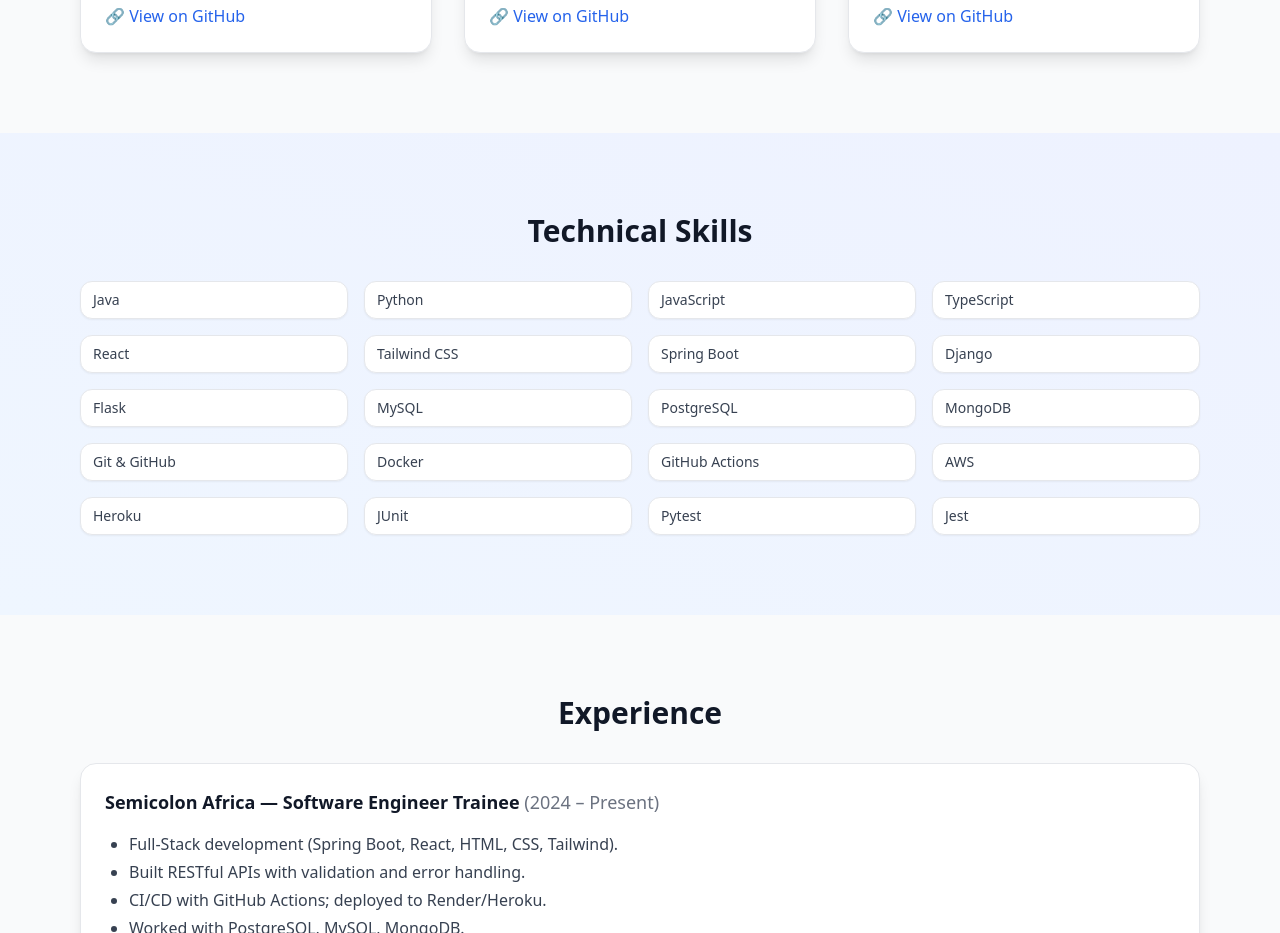
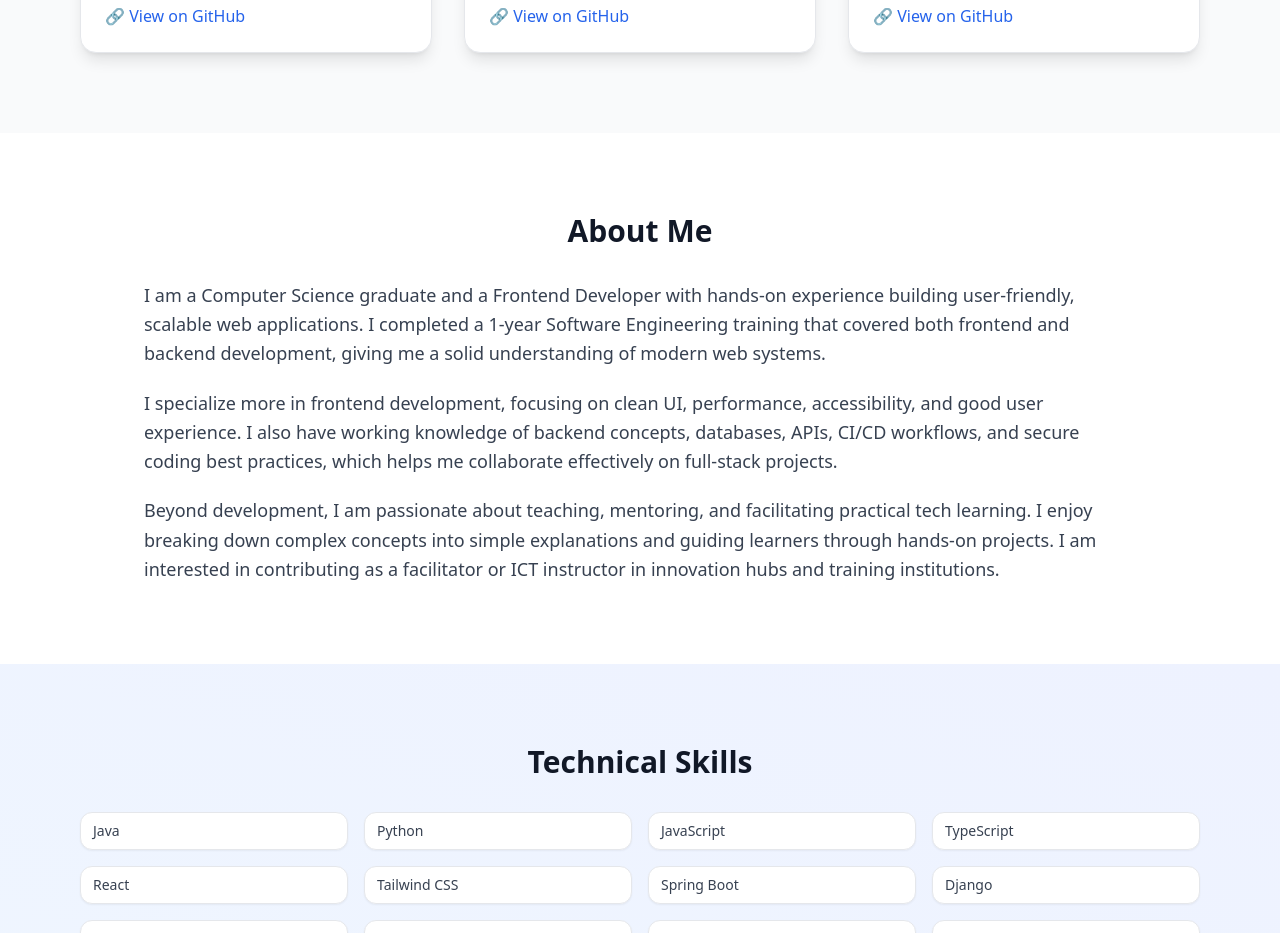
Before and after one commit to Aduagba90/my-portfolio, a React (Create React App) app: page / in a window 1280 px wide. Shown: the part 960-1893 px from the top of the page. Built offline with nearby package versions, Linux system fonts and the light colour scheme.

Commit message:
Add About Me section

```diff
--- a/src/App.js
+++ b/src/App.js
@@ -148,6 +148,41 @@ export default function App() {
         </div>
       </section>
 
+            {/* ===== About Me Section ===== */}
+      <section id="about" className="py-20 bg-white">
+        <div className="max-w-5xl mx-auto px-4">
+          <h2 className="text-3xl font-bold text-center">About Me</h2>
+
+          <div className="mt-8 text-gray-700 text-lg leading-relaxed space-y-5">
+            <p>
+              I am a Computer Science graduate and a Frontend Developer with
+              hands-on experience building user-friendly, scalable web
+              applications. I completed a 1-year Software Engineering training
+              that covered both frontend and backend development, giving me a
+              solid understanding of modern web systems.
+            </p>
+
+            <p>
+              I specialize more in frontend development, focusing on clean UI,
+              performance, accessibility, and good user experience. I also have
+              working knowledge of backend concepts, databases, APIs, CI/CD
+              workflows, and secure coding best practices, which helps me
+              collaborate effectively on full-stack projects.
+            </p>
+
+            <p>
+              Beyond development, I am passionate about teaching, mentoring, and
+              facilitating practical tech learning. I enjoy breaking down
+              complex concepts into simple explanations and guiding learners
+              through hands-on projects. I am interested in contributing as a
+              facilitator or ICT instructor in innovation hubs and training
+              institutions.
+            </p>
+          </div>
+        </div>
+      </section>
+
+
       {/* ===== Skills Section ===== */}
       <section id="skills" className="py-20 bg-gradient-to-tr from-blue-50 to-indigo-50">
         <div className="max-w-6xl mx-auto px-4">
```
